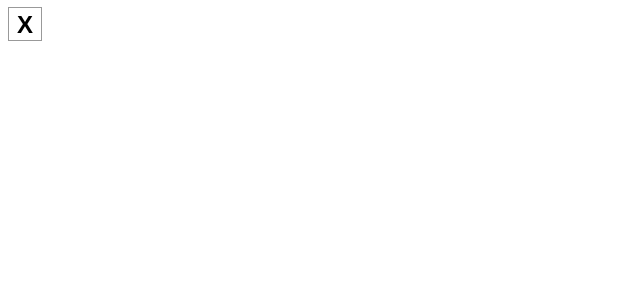
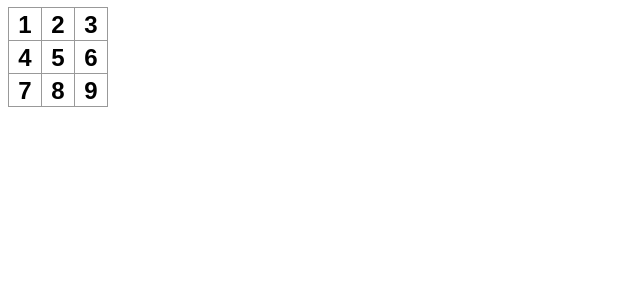
Before and after one commit to ArtfulLee/tic-tac-toe, a React app: page / in a window 1280 px wide. Shown: the top 300 px of the page, without its empty margins (0-640 px from the left). Built offline with nearby package versions, Linux system fonts and the light colour scheme; the HTML template or start-up script is replaced by a standard one.

Commit message:
feat: add JSX Element - Board and function Square

```diff
--- a/src/App.jsx
+++ b/src/App.jsx
@@ -1,12 +1,35 @@
 import "./App.css";
-import Square from "./Square";
 
-function App() {
+function Square({ value }) {
+  function handleClick() {
+    console.log("clicked!");
+  }
+
+  return <button className="square" onClick={handleClick}>{value}</button>;
+}
+
+/**
+ *
+ * @returns {JSX.Element}
+ */
+export default function Board() {
   return (
     <>
-      <Square />
+      <div className="board-row">
+        <Square value="1" />
+        <Square value="2" />
+        <Square value="3" />
+      </div>
+      <div className="board-row">
+        <Square value="4" />
+        <Square value="5" />
+        <Square value="6" />
+      </div>
+      <div className="board-row">
+        <Square value="7" />
+        <Square value="8" />
+        <Square value="9" />
+      </div>
     </>
   );
 }
-
-export default App;
```
